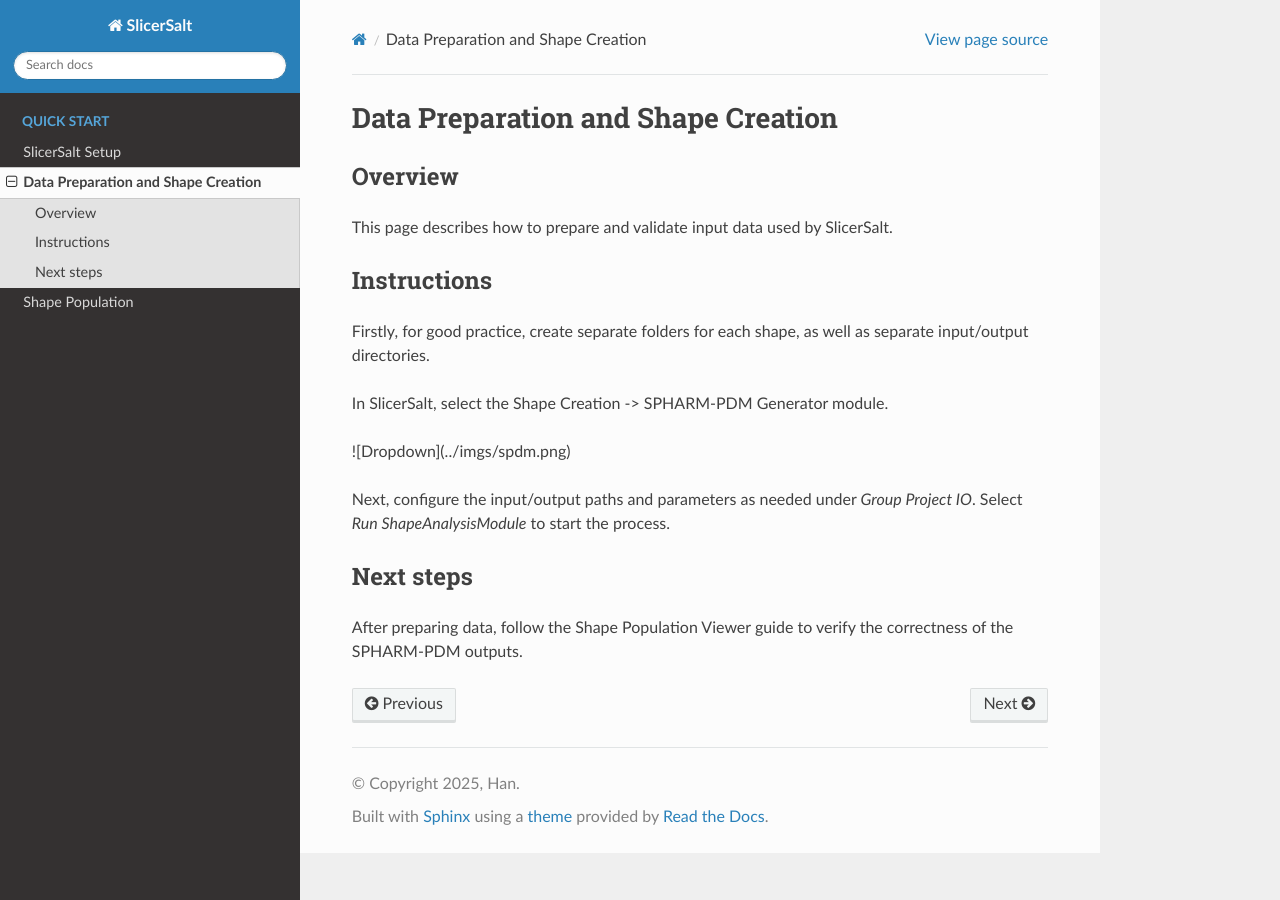
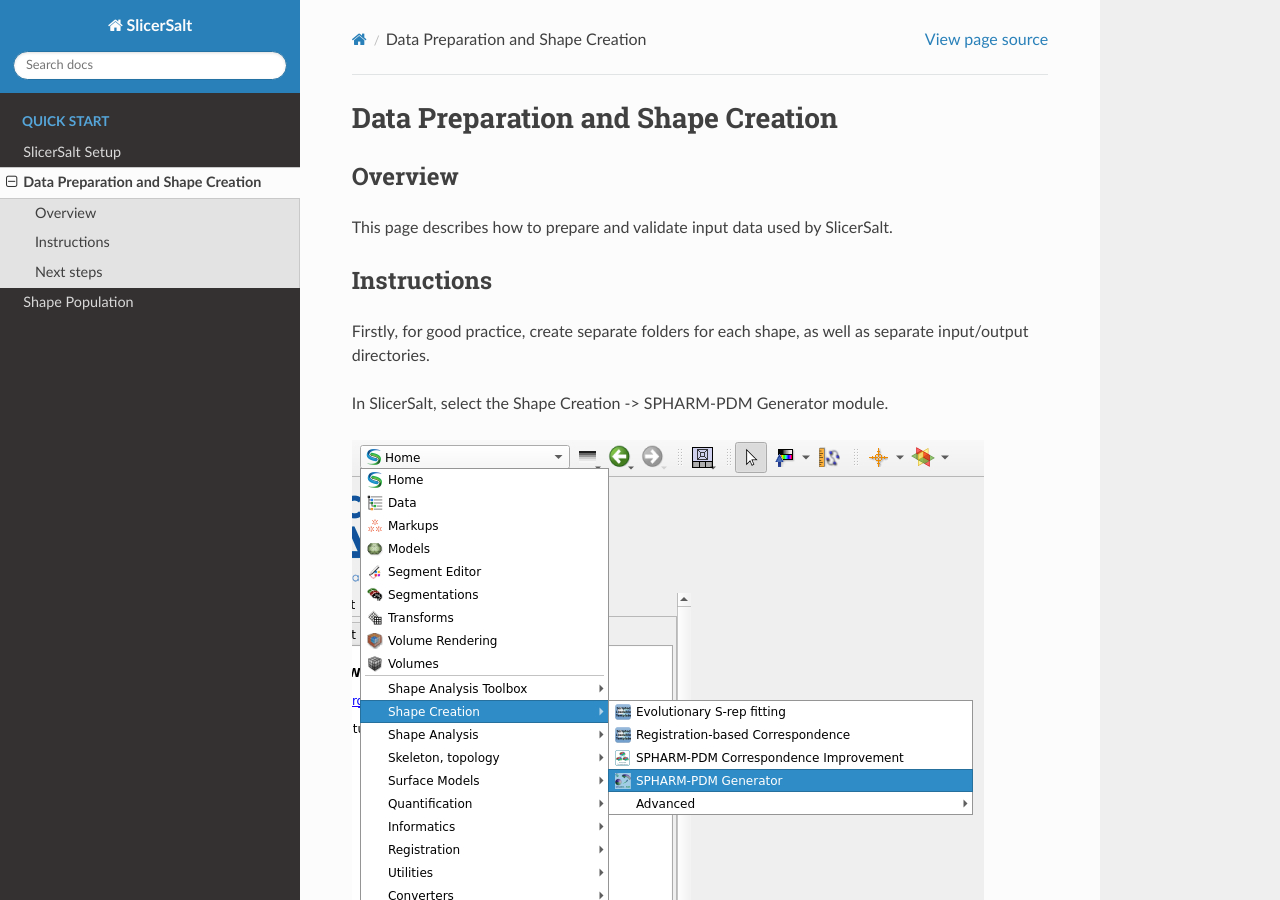
Before and after one commit to calebyhan/slicer-salt, a Sphinx documentation site: the page built from docs/source/data_preparation.rst, in a window 1280 px wide and 900 px high. Built offline with Sphinx 7.4.7 and the Read the Docs theme 3.1.0, drawn with Linux system fonts in a browser that asks for light colours.

Commit message:
image fix

```diff
--- a/docs/source/conf.py
+++ b/docs/source/conf.py
@@ -30,6 +30,7 @@
 # -- Options for HTML output
 
 html_theme = 'sphinx_rtd_theme'
+html_static_output = ['_static']
 
 # -- Options for EPUB output
 epub_show_urls = 'footnote'
--- a/docs/source/data_preparation.rst
+++ b/docs/source/data_preparation.rst
@@ -17,7 +17,8 @@
 
 In SlicerSalt, select the Shape Creation -> SPHARM-PDM Generator module.
 
-![Dropdown](../imgs/spdm.png)
+.. image:: ../_static/spdm.png
+   :alt: SPHARM-PDM Generator
 
 Next, configure the input/output paths and parameters as needed under `Group Project IO`. Select `Run ShapeAnalysisModule` to start the process.
 
--- a/docs/source/shape_population.rst
+++ b/docs/source/shape_population.rst
@@ -23,5 +23,8 @@
 
 In SlicerSalt, select the Shape Creation -> SPHARM-PDM Generator module.
 
+.. image:: ../_static/spvdm_viewer.png
+   :alt: Shape Population Viewer
+
 Next steps
 ----------
```
Also changed, not shown: docs/_static/spdm.png (renamed from docs/imgs/spdm.png), docs/_static/spvdm.png (added).
